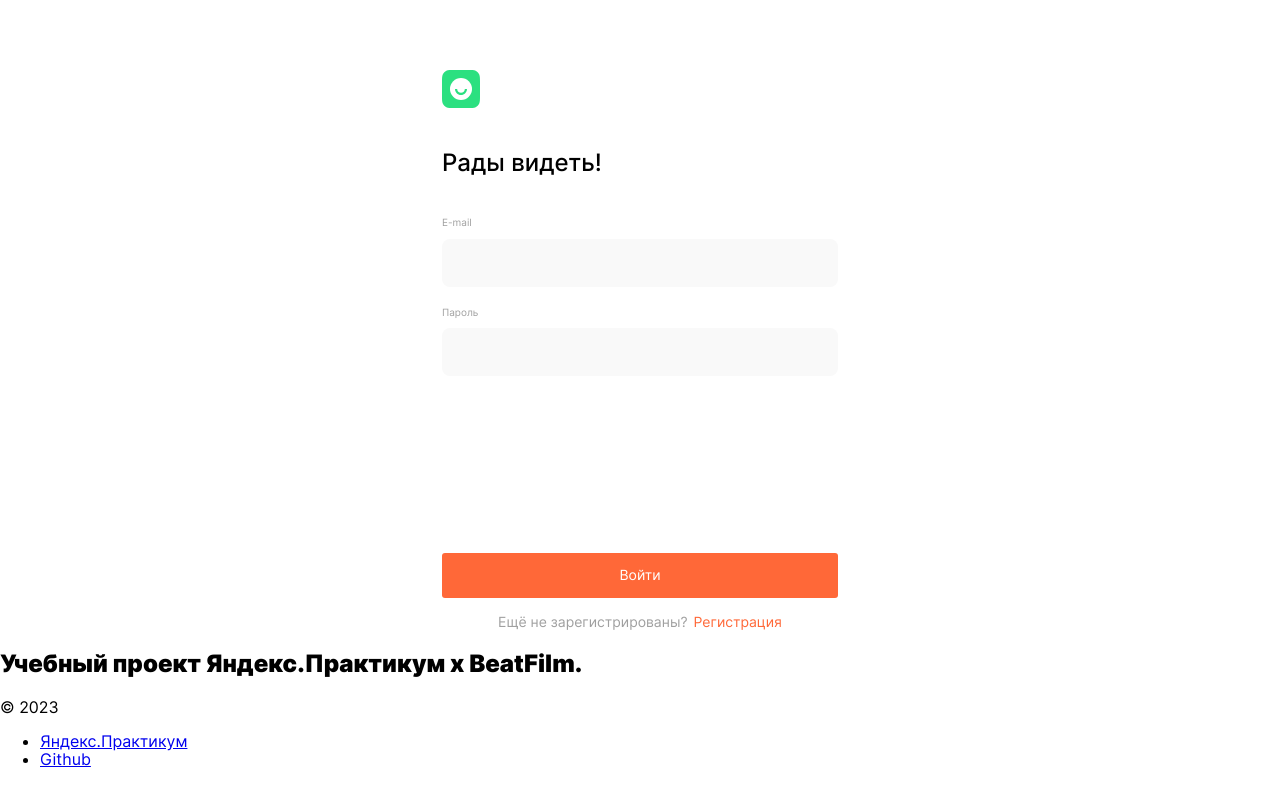
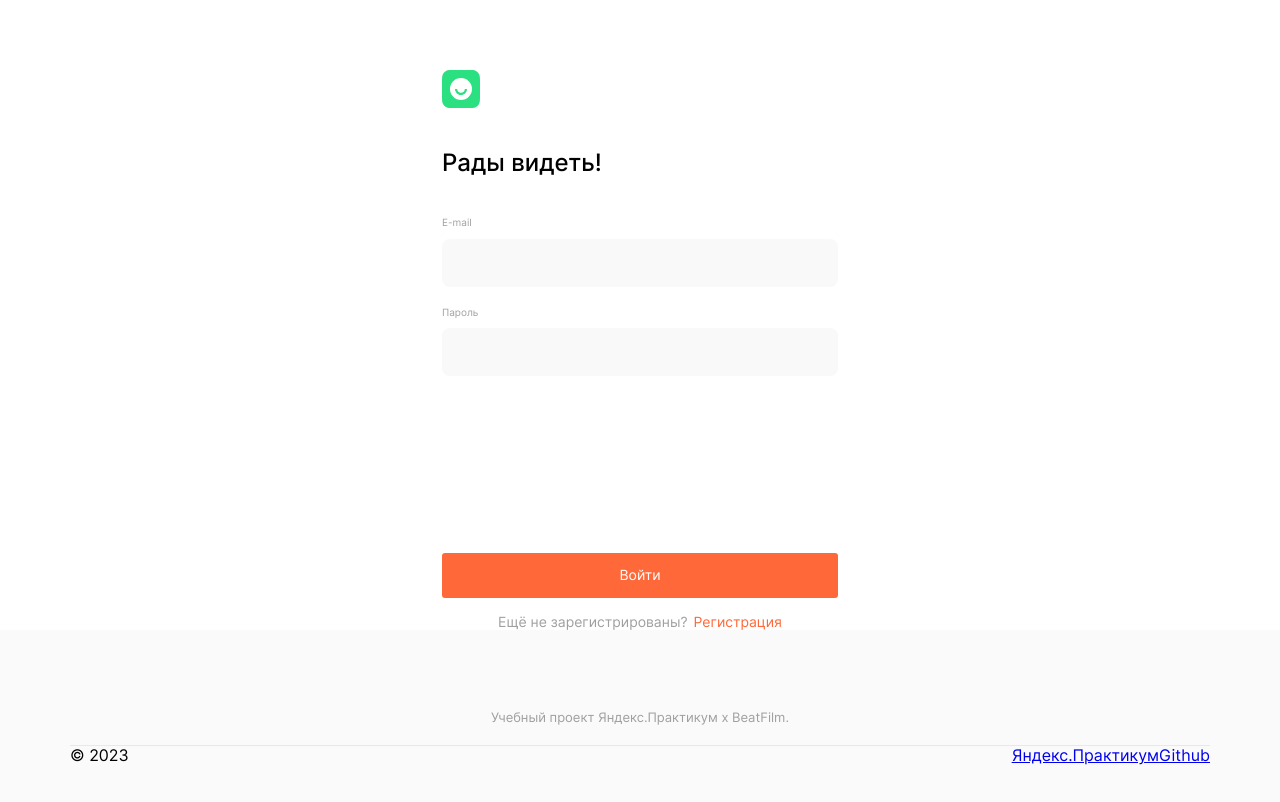
Before and after one commit to TarEvgen/movies-explorer-frontend, a React (Create React App) app: page /sign-in in a window 1280 px wide. Built offline with nearby package versions, Linux system fonts and the light colour scheme.

Commit message:
add footer

```diff
--- a/src/components/Footer/Footer.css
+++ b/src/components/Footer/Footer.css
@@ -0,0 +1,58 @@
+.footer {
+  margin: 0;
+  padding: 0;
+  background-color: #FAFAFA;
+  min-height: 172px;
+  max-width: 1280px;
+  box-sizing: border-box;
+  padding-top: 79px;
+  padding-left: 70px;
+  padding-right: 70px;
+}
+
+.footer__title {
+    margin: 0;
+    padding: 0;
+    font-family: Inter;
+font-size: 13px;
+font-style: normal;
+font-weight: 400;
+line-height: normal;
+color: #A0A0A0;
+border-bottom: 1px solid #E8E8E8;
+padding-bottom: 20px;
+text-align: center;
+}
+
+.footer__row-list {
+    margin: 0;
+    padding: 0;
+ display: flex;
+
+  list-style-type: none;
+  flex-direction: row;
+
+  /*justify-content: flex-end;*/
+
+
+}
+
+.footer__date {
+
+    margin: 0;
+    padding: 0;
+
+}
+
+.footer__link {
+
+    margin: 0;
+    padding: 0;
+
+
+}
+
+.footer__block {
+    display: flex;
+    justify-content: space-between;
+}
--- a/src/components/Footer/Footer.js
+++ b/src/components/Footer/Footer.js
@@ -5,14 +5,17 @@ function Footer() {
   return (
     <footer class="footer">
         <h2 class="footer__title">Учебный проект Яндекс.Практикум х BeatFilm.</h2>
+
+<div className="footer__block">
         <p class="footer__date">&copy; 2023</p>
-        <ul class="footer__column-links">
+        <ul class="footer__row-list">
+
             <li><a class="footer__link" href="https://practicum.yandex.ru/" target="_blank"
             rel="noreferrer">Яндекс.Практикум</a></li>
             <li><a class="footer__link" href="https://github.com/" target="_blank"
             rel="noreferrer">Github</a></li>
           </ul>
-
+          </div>
     </footer>
 
 
```
